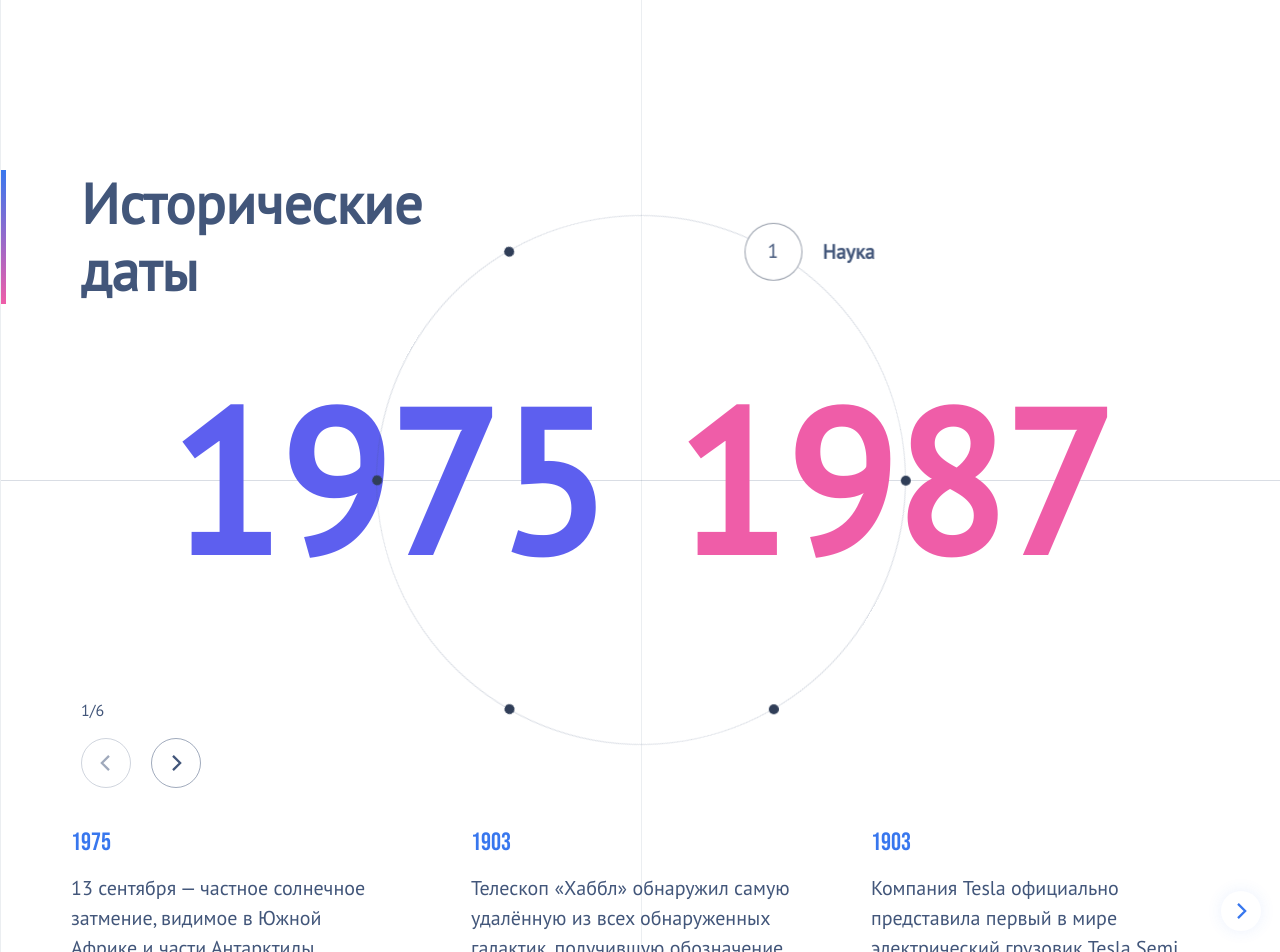
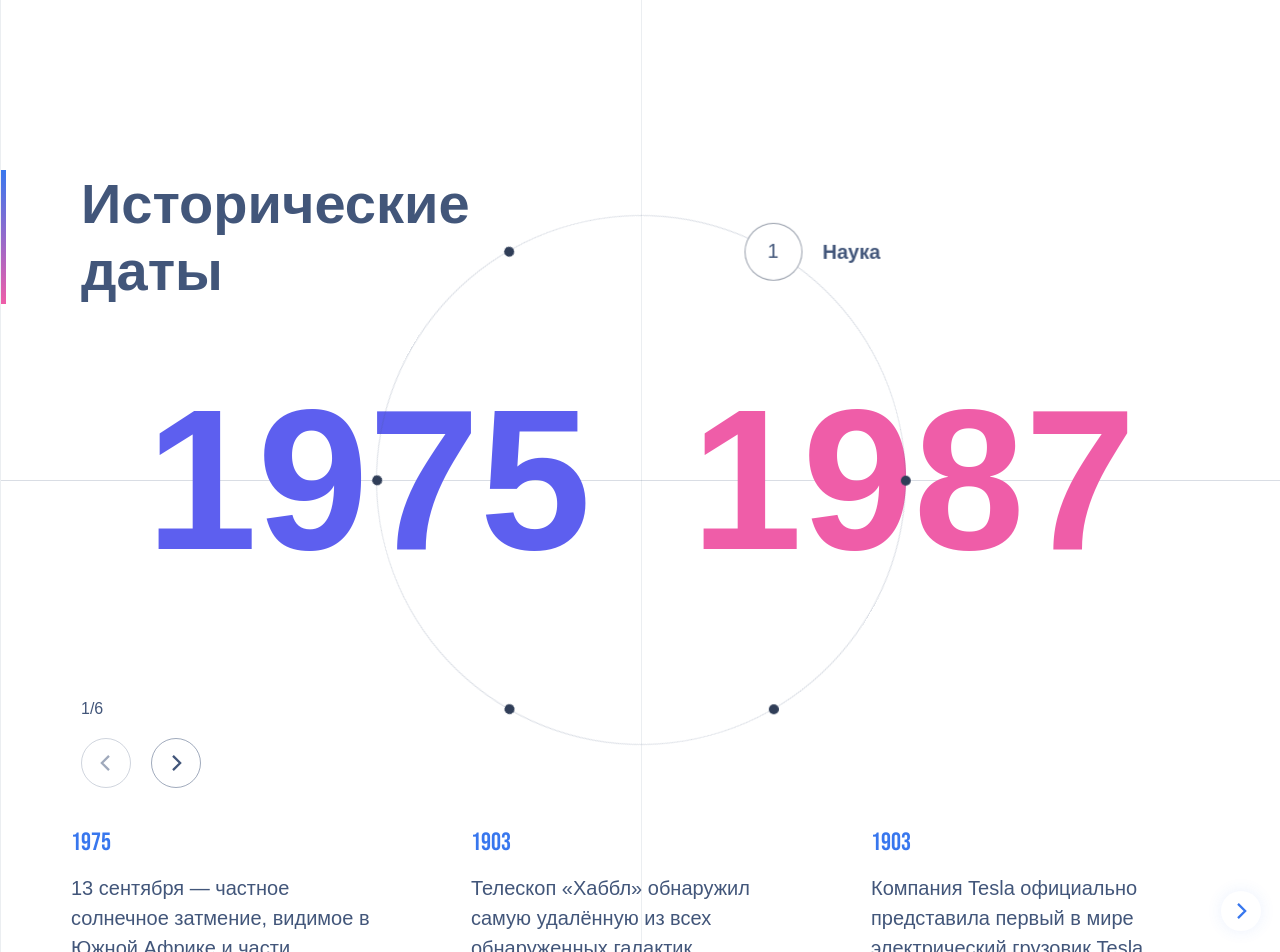
Before and after one commit to Alexey404/historical-dates, a React app: page / in a window 1280 px wide. Shown: the top 952 px of the page. Built offline with nearby package versions, Linux system fonts and the light colour scheme.

Commit message:
Remove font-family

```diff
--- a/src/components/Carousel/carousel.module.scss
+++ b/src/components/Carousel/carousel.module.scss
@@ -82,7 +82,6 @@
   }
 
   &__content {
-    font-family: "PT Sans";
     font-size: 20px;
     font-weight: 400;
     line-height: 30px;
--- a/src/components/HistoricalDates/historical-dates.module.scss
+++ b/src/components/HistoricalDates/historical-dates.module.scss
@@ -9,8 +9,6 @@
   width: 100%;
   height: 100%;
   min-height: 100dvh;
-
-  font-family: "PT Sans";
 
   &__title-wrapper {
     position: relative;
@@ -58,13 +56,12 @@
   }
 
   &__date {
-    font-family: "PT Sans";
     display: flex;
     position: relative;
     align-items: center;
     justify-content: center;
     height: 160px;
-    gap: 70px;
+    gap: 100px;
     margin-top: 96px;
     margin-bottom: 140px;
 
```
